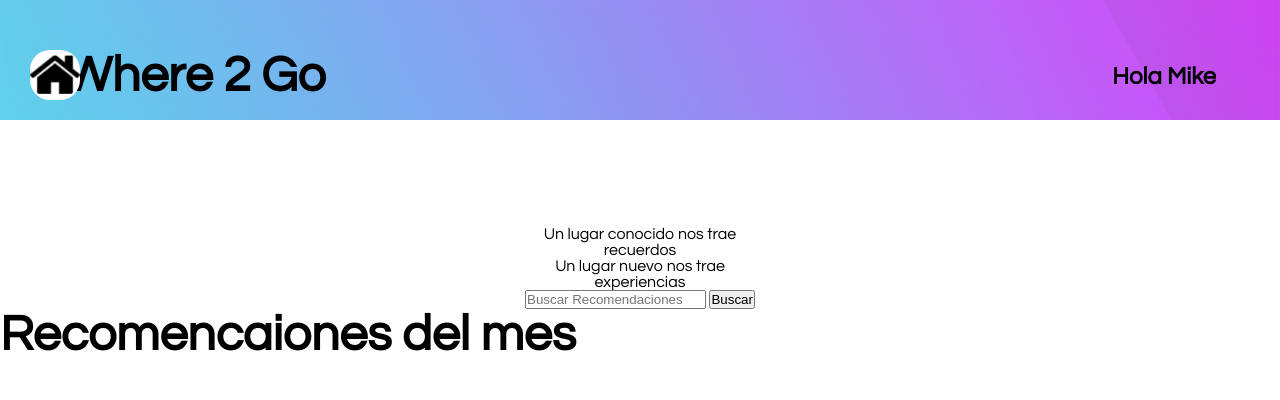
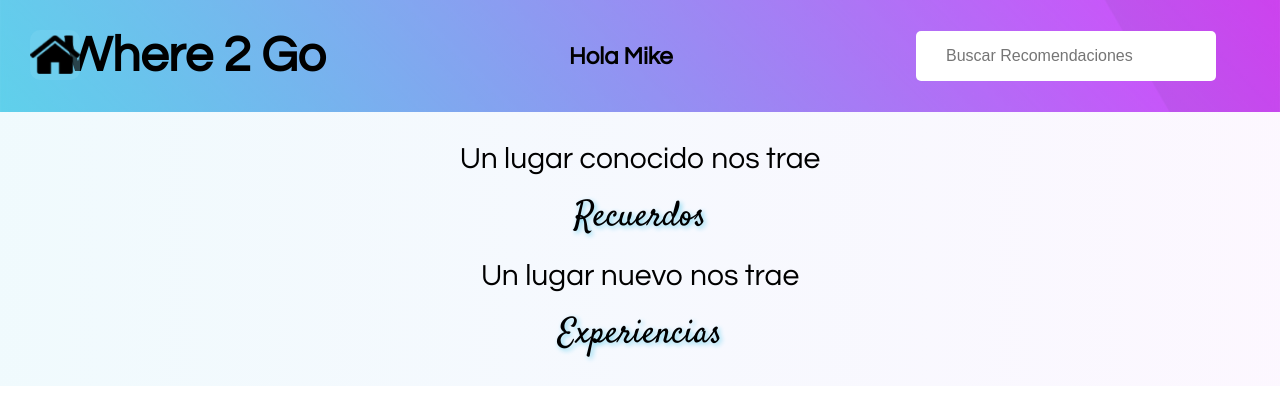
Before and after one commit to KatiaBellido/Where2Go, a Flask app: page / in a window 1280 px wide. Shown: the top 400 px of the page. Run offline with Flask 2, Linux system fonts and the light colour scheme.

Commit message:
update inicio

```diff
--- a/static/css/estilos.css
+++ b/static/css/estilos.css
@@ -5,30 +5,13 @@
 }
 body{
     font-family: 'Questrial', sans-serif;
+
 }
 :root{
     scroll-behavior: smooth;
 }
-.contenedor{
-    width: 90%;
-    max-width: 1200px;
-    overflow: hidden;
-    margin: auto;
-    padding: 50px 0;
-}
-.titulo{
-    font-size: 50px;
-}
-.saludo{
-    text-align: center;
-    display: flex;
-    flex-wrap: wrap;
-    justify-content: space-between;
-    align-items: center;
-}
 header{
-    display: flex;
-    height: 15vh;
+    height: 10%;
     background-image: linear-gradient(
         to right,
         rgba(132, 215, 240, 0.65) 0%,
@@ -40,67 +23,55 @@ header{
     background-attachment: fixed;
     background-position: center;
 }
-.intro{
-    text-align: center;
-    align-self: center;
+.contenedor{
+    width: 90%;
+    max-width: 1200px;
+    overflow: hidden;
+    margin: auto;
+    padding: 30px 0;
 }
-.intro img{
-    margin: 20px;
+.titulo{
+    font-size: 50px;
 }
-
+.subtitulo{
+    font-size: 40px;
+}
+.barra{
+    white-space: nowrap;
+    position: relative;
+}
+.barra input#search{
+    width: 300px;
+    height: 50px;
+    background: white;
+    border: none;
+    font-size: 12pt;
+    color: #63717f;
+    padding-left: 10%;
+    -webkit-border-radius: 5px;
+    -moz-border-radius: 5px;
+    border-radius: 5px;
+  }
 .hamburger{
     position: fixed;
-    top: 50px;
+    top: 30px;
     left: 30px;
-    background: white;
+    background: rgba(132, 215, 240, 0.308);
     width: 50px;
     height: 50px;
     cursor:pointer;
-    border-radius: 20px;
+    border-radius: 10px;
     box-shadow: 0 0 px rgb(23, 79, 128);
 }
-
-.galeria-mes{
-    margin: 50px;
-    display: flex;
-  flex-wrap: wrap;
-  justify-content: space-evenly;
-}
-
-.img-galeria-mes{
-    object-fit: cover;
-    width: 30%;
-    display: block;
-    margin-bottom: 15px;
-    box-shadow: 0 0 6px rgba(0, 0, 0, 0.5);
-    cursor: pointer;
-}
-
-.galeria-resenas{
-    margin: 50px;
-    display: flex;
-  flex-wrap: wrap;
-  justify-content: space-evenly;
-}
-
-.img-galeria-resenas{
-    object-fit: cover;
-    width: 30%;
-    display: block;
-    margin-bottom: 15px;
-    box-shadow: 0 0 6px rgba(0, 0, 0, 0.5);
-    cursor: pointer;
-}
-
 .menu-navegacion{
     position: fixed;
     top: 0;
     left: 0;
-    width: 25vw;
+    width: 15%;
     height: 100%;
-    background-image: linear-gradient(to top,
-     rgb(168, 237, 234,.9) 0%,
-     rgb(254, 214, 227,.5) 100%);
+    background-image: linear-gradient(to top left,
+    rgba(207, 112, 251, 0.705) 0%,
+    rgb(132, 215, 240) 100%);
     display: flex;
     flex-direction: column;
     justify-content: space-evenly;
@@ -118,6 +89,74 @@ header{
     font-size: 20px;
 
 }
+.saludo{
+    text-align: center;
+    display: flex;
+    justify-content: space-between;
+    align-items: center;
+    flex-direction: row;
+}
+.intro{
+    background-image:  linear-gradient(
+        to right,
+        rgba(132, 215, 240, 0.121) 0%,
+        rgba(207, 112, 251, 0.055) 100%
+      );
+    text-align: center;
+    align-self: center;
+    padding: 20px;
+}
+.lema{
+    font-size:30px;
+    line-height: 1.8;
+}
+.dreamlike{
+    font-family: 'Satisfy', cursive;
+    font-size:35px;
+    text-shadow: 2px 2px 5px rgb(132, 215, 240);
+}
+.intro img{
+    background-color: black;
+    margin: 20px;
+}
+.info-block{
+    margin-top:1%;
+    margin-left: 5%;
+    margin-right:5%;
+}
+.galeria{
+    margin: 50px;
+    display: flex;
+    flex-wrap: wrap;
+    justify-content: space-evenly;
+}
+
+.img-galeria{
+    object-fit: cover;
+    width: 30%;
+    display: block;
+    margin-bottom: 15px;
+    border-radius: 20px;
+    box-shadow: 0 0 6px rgba(0, 0, 0, 0.5);
+    cursor: pointer;
+}
+
+.galeria-resenas{
+    margin: 50px;
+    display: flex;
+    flex-wrap: wrap;
+    justify-content: space-evenly;
+}
+
+.img-galeria-resenas{
+    object-fit: cover;
+    width: 30%;
+    display: block;
+    margin-bottom: 15px;
+
+    box-shadow: 0 0 6px rgba(0, 0, 0, 0.5);
+    cursor: pointer;
+}
 .card {
     box-shadow: 0 4px 8px 0 rgba(0, 0, 0, 0.2);
     max-width: 300px;
--- a/templates/index.html
+++ b/templates/index.html
@@ -9,7 +9,7 @@
     <link rel="shortcut icon" href="static/img/where2go.png" />
     <link rel="preconnect" href="https://fonts.googleapis.com">
     <link rel="preconnect" href="https://fonts.gstatic.com" crossorigin>
-    <link href="https://fonts.googleapis.com/css2?family=Outfit:wght@300&family=Questrial&display=swap" rel="stylesheet">
+    <link href="https://fonts.googleapis.com/css2?family=Outfit:wght@300&family=Questrial&family=Satisfy&display=swap" rel="stylesheet">
     <Title>Where2Go</Title>
 </head>
 
@@ -17,58 +17,53 @@
     <header class="header" id="inicio">
         <img src="/static/img/icons/favicon.ico" alt="Menu" class="hamburger" >
         <nav  class="menu-navegacion">
-            <a href="#inicio" class="">Inicio</a>
+            <a href="/" class="">Inicio</a>
             <a href="/categorias" class="">Restaurantes</a>
             <a href="/categorias" class="">Museos</a>
         </nav>
-
         <div class="contenedor saludo">
             <h2 class="titulo">Where 2 Go</h2>
             <h2>Hola Mike</h1>
+            <div class="barra">
+                <span class="icon"><i class="fa fa-search"></i></span>
+                <input type="search" id="search" placeholder="Buscar Recomendaciones" />
+            </div>
         </div>
     </header>
 
     <main>
         <section class="introduccion">
             <div class="intro">
-                <img src="static/img/where2go.png" alt="" />
                 <p class="lema">Un lugar conocido nos trae</p>
-                <p class="lema">recuerdos</p>
+                <p class="lema dreamlike">Recuerdos</p>
                 <p class="lema">Un lugar nuevo nos trae</p>
-                <p class="lema">experiencias</p>
-
-                <div class="buscar">
-                    <div class="barra">
-                        <input type="text" id="searchterm" placeholder="Buscar Recomendaciones" />
-                        <button type="button" id="search">Buscar</button>
-                    </div>
-                </div>
+                <p class="lema dreamlike">Experiencias</p>
             </div>
         </section>
 
-        <section class="recomendaciones-del-mes">
-            <h2 class="titulo">Recomencaiones del mes</h2>
-            <div class="galeria-mes">
-                <img src="https://lh3.googleusercontent.com/proxy/PWvfqFW_BborGSsYPzc4mLuvzwcn9nnIg-n7DIzrE8VXkkYiGxUzsuN4u_PND-KhcrHcjE0u_OxSthk5VjyLcSNepcNG3hBt-665buj5ygJ5pSGg1tSSk8BDzdU" alt="" class="img-galeria-mes">
-                <img src="https://lh3.googleusercontent.com/proxy/eNZ3VPVLKsmgRQPPGEG13YXIsDyWvcXtK4Ebrxb6HFO6ugEyC4e3-S8PaQra7r1uvnrGMfir8yWJt-lA8Wot2s1YWSpOhDc_Cg" alt="" class="img-galeria-mes">
-                <img src="https://www.altonivel.com.mx/wp-content/uploads/2018/02/parque-la-mexicana-santa-fe.jpg" alt="" class="img-galeria-mes">
-                <img src="https://img.maspormas.com/2016/03/12496027_496735327195341_4531450152902909991_o.jpg" alt="" class="img-galeria-mes">
-                <img src="https://heraldodemexico.com.mx/u/fotografias/m/2021/3/14/f608x342-336802_366525_0.jpg" alt="" class="img-galeria-mes">
-                <img src="https://www.usgbc.org/sites/default/files/Captura%20de%20pantalla%202019-04-06%20a%20la%28s%29%2013.15.19.png" alt="" class="img-galeria-mes">
+        <section class="info-block" id= "mes">
+            <h2 class="subtitulo">Recomendaciones del mes</h2>
+            <div class="galeria">
+                <img src="https://lh3.googleusercontent.com/proxy/PWvfqFW_BborGSsYPzc4mLuvzwcn9nnIg-n7DIzrE8VXkkYiGxUzsuN4u_PND-KhcrHcjE0u_OxSthk5VjyLcSNepcNG3hBt-665buj5ygJ5pSGg1tSSk8BDzdU" alt="" class="img-galeria">
+                <img src="https://lh3.googleusercontent.com/proxy/eNZ3VPVLKsmgRQPPGEG13YXIsDyWvcXtK4Ebrxb6HFO6ugEyC4e3-S8PaQra7r1uvnrGMfir8yWJt-lA8Wot2s1YWSpOhDc_Cg" alt="" class="img-galeria">
+                <img src="https://www.altonivel.com.mx/wp-content/uploads/2018/02/parque-la-mexicana-santa-fe.jpg" alt="" class="img-galeria">
+                <img src="https://img.maspormas.com/2016/03/12496027_496735327195341_4531450152902909991_o.jpg" alt="" class="img-galeria">
+                <img src="https://heraldodemexico.com.mx/u/fotografias/m/2021/3/14/f608x342-336802_366525_0.jpg" alt="" class="img-galeria">
+                <img src="https://www.usgbc.org/sites/default/files/Captura%20de%20pantalla%202019-04-06%20a%20la%28s%29%2013.15.19.png" alt="" class="img-galeria">
             </div>
 
 
         </section>
 
-        <section class="mejores-resenas">
-            <h2 class="titulo">Mejores Reseñas</h2>
-            <div class="galeria-resenas">
-                <img src="https://lh3.googleusercontent.com/proxy/PWvfqFW_BborGSsYPzc4mLuvzwcn9nnIg-n7DIzrE8VXkkYiGxUzsuN4u_PND-KhcrHcjE0u_OxSthk5VjyLcSNepcNG3hBt-665buj5ygJ5pSGg1tSSk8BDzdU" alt="" class="img-galeria-resenas">
-                <img src="https://lh3.googleusercontent.com/proxy/eNZ3VPVLKsmgRQPPGEG13YXIsDyWvcXtK4Ebrxb6HFO6ugEyC4e3-S8PaQra7r1uvnrGMfir8yWJt-lA8Wot2s1YWSpOhDc_Cg" alt="" class="img-galeria-resenas">
-                <img src="https://www.altonivel.com.mx/wp-content/uploads/2018/02/parque-la-mexicana-santa-fe.jpg" alt="" class="img-galeria-resenas">
-                <img src="https://img.maspormas.com/2016/03/12496027_496735327195341_4531450152902909991_o.jpg" alt="" class="img-galeria-resenas">
-                <img src="https://heraldodemexico.com.mx/u/fotografias/m/2021/3/14/f608x342-336802_366525_0.jpg" alt="" class="img-galeria-resenas">
-                <img src="https://www.usgbc.org/sites/default/files/Captura%20de%20pantalla%202019-04-06%20a%20la%28s%29%2013.15.19.png" alt="" class="img-galeria-resenas">
+        <section class="info-block" id= "reseñas">
+            <h2 class="subtitulo">Mejores Reseñas</h2>
+            <div class="galeria">
+                <img src="https://lh3.googleusercontent.com/proxy/PWvfqFW_BborGSsYPzc4mLuvzwcn9nnIg-n7DIzrE8VXkkYiGxUzsuN4u_PND-KhcrHcjE0u_OxSthk5VjyLcSNepcNG3hBt-665buj5ygJ5pSGg1tSSk8BDzdU" alt="" class="img-galeria">
+                <img src="https://lh3.googleusercontent.com/proxy/eNZ3VPVLKsmgRQPPGEG13YXIsDyWvcXtK4Ebrxb6HFO6ugEyC4e3-S8PaQra7r1uvnrGMfir8yWJt-lA8Wot2s1YWSpOhDc_Cg" alt="" class="img-galeria">
+                <img src="https://www.altonivel.com.mx/wp-content/uploads/2018/02/parque-la-mexicana-santa-fe.jpg" alt="" class="img-galeria">
+                <img src="https://img.maspormas.com/2016/03/12496027_496735327195341_4531450152902909991_o.jpg" alt="" class="img-galeria">
+                <img src="https://heraldodemexico.com.mx/u/fotografias/m/2021/3/14/f608x342-336802_366525_0.jpg" alt="" class="img-galeria">
+                <img src="https://www.usgbc.org/sites/default/files/Captura%20de%20pantalla%202019-04-06%20a%20la%28s%29%2013.15.19.png" alt="" class="img-galeria">
             </div>
 
         </section>
```
